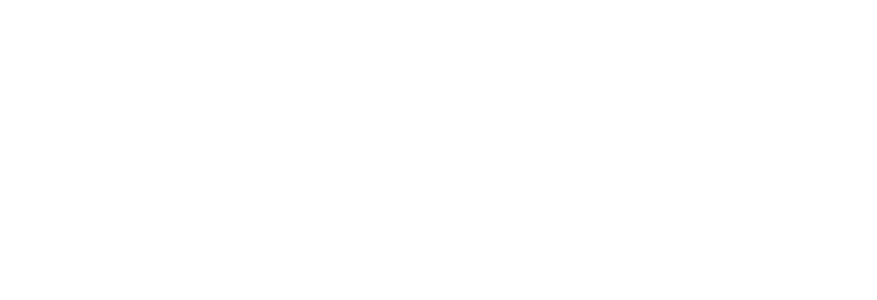
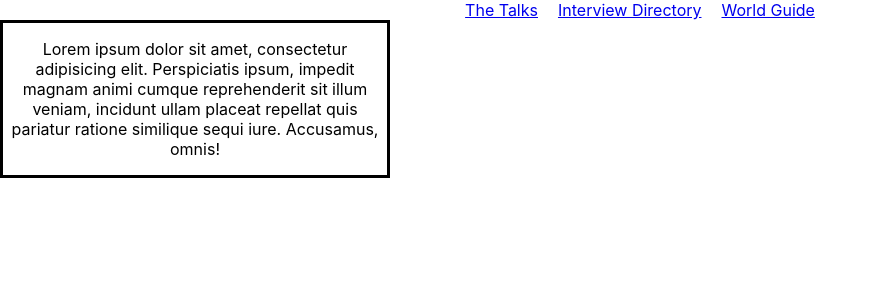
Before and after one commit to SadafHaroon2020/the_talks, a React (Create React App) app: page /thetalks in a window 1280 px wide. Shown: the top 300 px of the page, without its empty margins (0-877 px from the left). Built offline with nearby package versions, Linux system fonts and the light colour scheme.

Commit message:
appling cs and developing new components

```diff
--- a/src/App.css
+++ b/src/App.css
@@ -1,38 +1,18 @@
 .App {
   text-align: center;
 }
-
-.App-logo {
-  height: 40vmin;
-  pointer-events: none;
+.nav_ul{
+  list-style: none;
+  margin: 0;
+  padding: 0;
 }
-
-@media (prefers-reduced-motion: no-preference) {
-  .App-logo {
-    animation: App-logo-spin infinite 20s linear;
-  }
+.text{
+  border:solid;
+ text-align: center;
+  word-wrap: .2em;
+  width:30vw;
 }
-
-.App-header {
-  background-color: #282c34;
-  min-height: 100vh;
-  display: flex;
-  flex-direction: column;
-  align-items: center;
-  justify-content: center;
-  font-size: calc(10px + 2vmin);
-  color: white;
+ul li{
+  display: inline;
+  padding: 10px;
 }
-
-.App-link {
-  color: #61dafb;
-}
-
-@keyframes App-logo-spin {
-  from {
-    transform: rotate(0deg);
-  }
-  to {
-    transform: rotate(360deg);
-  }
-}
--- a/src/App.js
+++ b/src/App.js
@@ -1,11 +1,12 @@
 import React from 'react';
+import NavigationBar from './components/NavigationBar'
 
 import './App.css';
 
 function App() {
   return (
     <div className="App">
-
+  <NavigationBar/>
     </div>
   );
 }
--- /dev/null
+++ b/src/components/InterviewDirectory.js
@@ -0,0 +1,13 @@
+import React from 'react';
+import App from '../App.css'
+
+const InterviewDirectory=()=>{
+    return(
+        <div className="text">
+            <p>
+                Lorem ipsum dolor sit amet consectetur adipisicing elit. Explicabo iste totam, porro harum dolorum praesentium eos incidunt quae consectetur debitis aut deleniti vero cupiditate laudantium accusantium, quos vitae. Perspiciatis, id.
+            </p>
+        </div>
+    )
+}
+export default InterviewDirectory
--- a/src/components/NavigationBar.js
+++ b/src/components/NavigationBar.js
@@ -1,22 +1,31 @@
-import React, { Component } from 'react';
-import { BrowserRouter as router,
+import React from 'react';
+import TheTalks from './TheTalks'
+import InterviewDirectory from './InterviewDirectory'
+import WorldGuide from './WorldGuide'
+import App from '../App.css'
+
+import { BrowserRouter as Router,
 Switch,
 Link,
 Route
 } from "react-router-dom"
 
-class NavigationBar extends Component.React{
+class NavigationBar extends React.Component{
     render(){
         return(
             <Router>
-                <div>
-                    <nav>
-                        <ul>
+                <div className="nav_div">
+
+                        <ul className = "nav_ul">
                         <li><Link to = '/thetalks'>The Talks</Link></li>
+                        <li><Link to = '/interviewDirectory'>Interview Directory</Link></li>
+                        <li><Link to = '/worldguide'>World Guide</Link></li>
                         </ul>
-                    </nav>
+
                     <Switch>
                         <Route path = '/thetalks' component={TheTalks}/>
+                        <Route path ='/interviewDirectory' component={InterviewDirectory}/>
+                        <Route path ='/worldguide' component={WorldGuide}/>
                     </Switch>
                 </div>
             </Router>
--- /dev/null
+++ b/src/components/TheTalks.js
@@ -0,0 +1,13 @@
+import React from 'react';
+import App from '../App.css'
+const TheTalks=()=>{
+    return(
+        <div className="text">
+            <p>
+                Lorem ipsum dolor sit amet, consectetur adipisicing elit. Perspiciatis ipsum, impedit magnam animi cumque reprehenderit sit illum veniam, incidunt ullam placeat repellat quis pariatur ratione similique sequi iure. Accusamus, omnis!
+            </p>
+        </div>
+    )
+
+}
+export default TheTalks
--- /dev/null
+++ b/src/components/WorldGuide.js
@@ -0,0 +1,12 @@
+import React from 'react';
+import App from '../App.css'
+const WorldGuide=()=>{
+    return(
+        <div className="text">
+            <p>
+                Lorem ipsum, dolor sit amet consectetur adipisicing elit. A nulla atque, dignissimos dolore enim officia autem inventore, laudantium temporibus similique provident natus sint incidunt soluta eos ut, nesciunt excepturi earum.
+            </p>
+        </div>
+    )
+}
+export default WorldGuide
```
Also changed, not shown: 1 other file (tests, documents, lock files or other folders).
